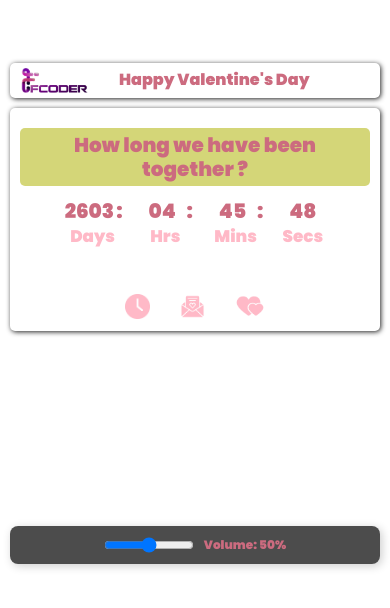
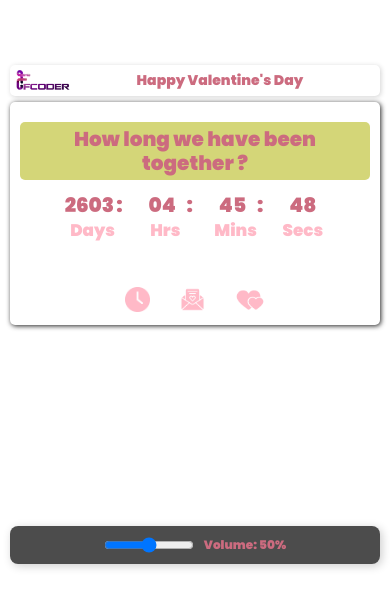
Before and after one commit to Aohkne/F-Love, a React (Create React App) app in the folder f-love/: page /clock in a window 390 px wide. Shown: the part 230-838 px from the top of the page. Built offline with nearby package versions, Linux system fonts and the light colour scheme; no server answers.

Commit message:
Improve responsiveness

```diff
--- a/f-love/src/layouts/Header/Header.module.scss
+++ b/f-love/src/layouts/Header/Header.module.scss
@@ -3,43 +3,96 @@
 
 .wrapper {
   display: flex;
-  width: 50%;
+  width: 100%;
+  max-width: 800px;
+  margin: clamp(5px, 1.5vw, 10px) auto;
   justify-content: space-between;
   align-items: center;
-  padding: 5px 10px;
-  margin: 10px 0;
+  padding: clamp(5px, 1vw, 10px) clamp(10px, 2vw, 20px);
   border-radius: 5px;
-  box-shadow: 1px 1px 5px 0px $black-color;
+  box-shadow: 1px 1px 5px 0px rgba($black-color, 0.2);
   background-color: $white-color;
+  transition: all 0.3s ease;
+
+  @include respond-below(lg) {
+    max-width: 700px;
+  }
+
+  @include respond-below(md) {
+    max-width: 85%;
+  }
+
+  @include respond-below(xs) {
+    max-width: 95%;
+    padding: 5px;
+    flex-wrap: wrap;
+  }
 
   img {
     height: 35px;
+    width: auto;
+    object-fit: contain;
 
     @include respond-below(md) {
-      height: 25px;
+      height: clamp(20px, 4vw, 25px);
+    }
+
+    @include respond-below(xs) {
+      height: 20px;
     }
   }
 
   .title {
     flex: 1;
     text-align: center;
-    padding-right: 3rem ;
+    padding-right: 3rem;
     font-size: 2.5rem;
     color: $primary-color;
+    overflow: hidden;
+    text-overflow: ellipsis;
+
+    @include respond-below(xl) {
+      font-size: 2.3rem;
+      padding-right: 2rem;
+    }
 
     @include respond-below(lg) {
       font-size: 2.2rem;
+      padding-right: 1.5rem;
     }
 
     @include respond-below(md) {
       font-size: 1.6rem;
+      padding-right: 1rem;
     }
+
+    @include respond-below(xs) {
+      font-size: 1.4rem;
+      padding-right: 0.5rem;
+      white-space: normal;
+    }
+  }
+
+  @include respond-below(xl) {
+    width: 65%;
   }
 
   @include respond-below(lg) {
     width: 75%;
   }
+
   @include respond-below(md) {
+    width: 85%;
+  }
+
+  @include respond-below(xs) {
     width: 95%;
+    padding: 5px;
+    flex-wrap: wrap;
+  }
+
+  &:hover {
+    transform: translateY(-2px);
+    box-shadow: 2px 2px 8px 0px rgba($black-color, 0.3);
   }
 }
--- a/f-love/src/layouts/Nav/Nav.module.scss
+++ b/f-love/src/layouts/Nav/Nav.module.scss
@@ -1,37 +1,54 @@
 @import '../../styles/variable.scss';
 
-.wrapper {
+$icon-margin: 15px;
+$base-icon-width: 25px;
+$heart-icon-width: 30px;
+$wrapper-padding: 5px;
+$wrapper-margin-top: 35px;
+$animation-bounce-height: 10px;
+$animation-duration: 0.5s;
+
+@mixin flex-center {
   display: flex;
   justify-content: center;
-  padding: 5px 0;
-  margin: 35px 0 5px;
-
-  .item {
-    display: flex;
-    align-items: center;
-    img {
-      margin: 0 15px;
-      width: 25px;
-      cursor: pointer;
-
-      &:hover {
-        animation: bound 0.5s infinite ease-in-out;
-      }
-    }
-
-    .heart-icon {
-      width: 30px;
-    }
-  }
 }
 
-//Animation
-@keyframes bound {
+@mixin flex-align-center {
+  display: flex;
+  align-items: center;
+}
+
+@keyframes bounce {
   0%,
   100% {
     transform: translateY(0);
   }
   50% {
-    transform: translateY(-10px);
+    transform: translateY(-$animation-bounce-height);
   }
 }
+
+.wrapper {
+  @include flex-center;
+  padding: $wrapper-padding 0;
+  margin: $wrapper-margin-top 0 $wrapper-padding;
+
+  .item {
+    @include flex-align-center;
+
+    img {
+      margin: 0 $icon-margin;
+      width: $base-icon-width;
+      cursor: pointer;
+      transition: transform 0.2s ease;
+
+      &:hover {
+        animation: bounce $animation-duration infinite ease-in-out;
+      }
+    }
+
+    .heart-icon {
+      width: $heart-icon-width;
+    }
+  }
+}
```
